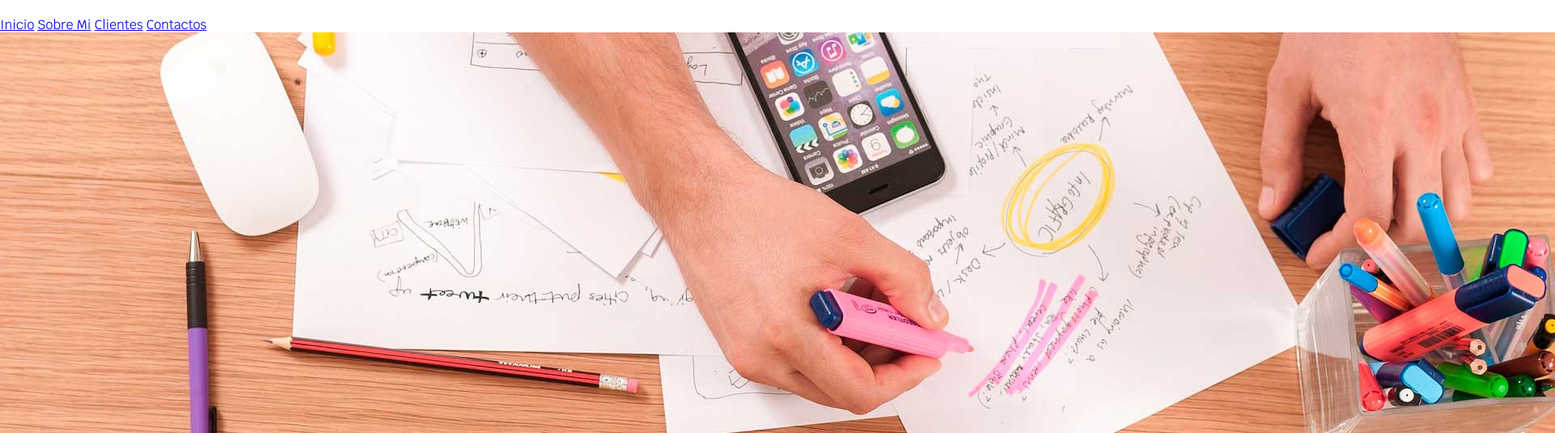
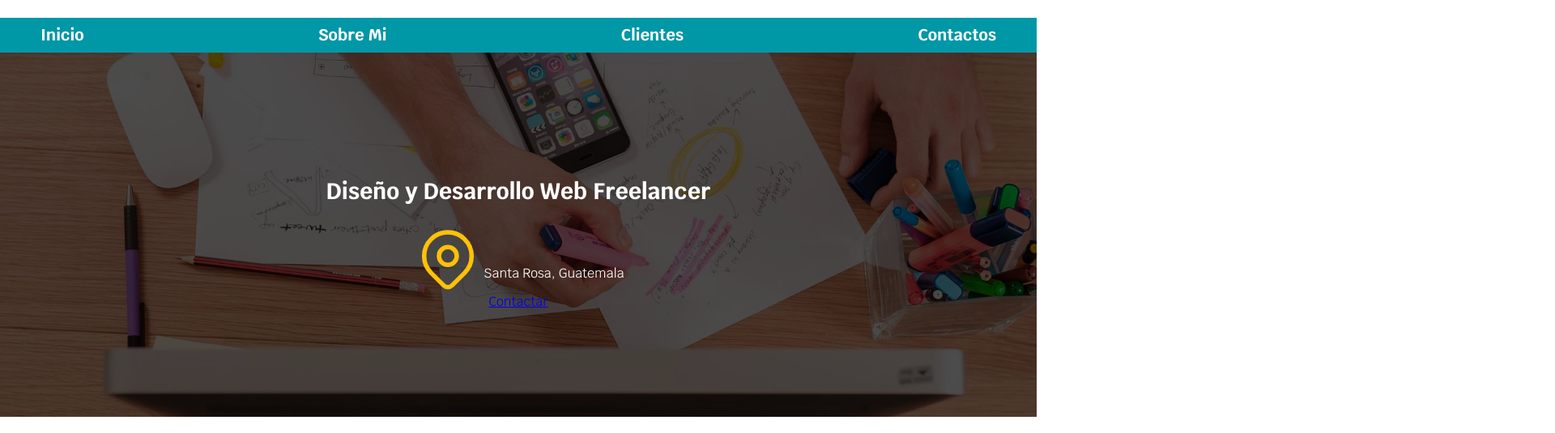
Before and after one commit to jbolanosa/freelancer, a plain HTML site: page index.html in a window 1280 px wide. Shown: the part 73-608 px from the top of the page at 81% size, 1920 px wide, since content can reach past the window. Drawn offline with Linux system fonts and the light colour scheme.

Commit message:
agregando estilo

```diff
--- a/css/style.css
+++ b/css/style.css
@@ -8,6 +8,11 @@
 
 html {
     font-size: 62.5%; /* truco para que 1rem = 10px*/
+    box-sizing: border-box;
+}
+
+*, *:before, *:after {
+    box-sizing: inherit;
 }
 
 body {
@@ -15,11 +20,90 @@ body {
     font-family: 'Krub', sans-serif;
 }
 
-.titulo {
+h1 {
+    font-size: 3.8rem;
+}
+
+h2 {
+    font-size: 2.8rem;
+}
+
+h3 {
+    font-size: 1.8rem;
+}
+
+h1, h2, h3 {
     text-align: center;
-    font-size: 3.8rem;
 }
 
 .titulo span {
     font-size: 2rem;
 }
+
+.contenedor {
+    max-width: 120rem;
+    margin: 0 auto;
+}
+
+.nav-bg {
+    background-color: var(--secundario);
+}
+
+.navegacion-principal {
+    display: flex;
+    flex-direction: column;
+}
+
+.navegacion-principal a{
+    display: block;
+    text-align: center;
+    color: var(--blanco);
+    padding: 1rem;
+    text-decoration: none;
+    font-size: 2rem;
+    font-weight: 700;
+
+}
+
+.navegacion-principal a:hover { /*pseudo-class*/
+    background-color: var(--primario);
+    color: var(--oscuro);
+}
+
+@media (min-width: 768px) {
+    .navegacion-principal {
+        flex-direction: row;
+        justify-content: space-between;
+    }
+}
+
+.hero {
+    background-image: url(../img/hero.jpg);
+    background-repeat: no-repeat;
+    background-size: cover;
+    height: 450px;
+    position: relative;
+}
+
+.contenido-hero {
+    position: absolute;
+    background-color: rgba(0, 0, 0, .7); /*Anterior*/
+    background-color: rgb(0, 0, 0 / 70%);
+    width: 100%;
+    height: 100%;
+
+    display: flex;
+    flex-direction: column;
+    align-items: center;
+    justify-content: center;
+}
+
+.contenido-hero h2,
+.contenido-hero p {
+    color: var(--blanco);
+}
+
+.ubicacion {
+    display: flex;
+    align-items: flex-end;
+}
--- a/index.html
+++ b/index.html
@@ -17,18 +17,20 @@
         <h1 class="titulo">José Bolaños <span>Freelancer</span></h1>
     </header>
 
-    <nav>
+    <div class="nav-bg">
+        <nav class="navegacion-principal contenedor">
             <a href="#">Inicio</a>
             <a href="#">Sobre Mi</a>
             <a href="#">Clientes</a>
             <a href="#">Contactos</a>
         </nav>
+    </div>
 
-    <img src="img/hero.jpg">
-
-    <section>
+    <section class="hero">
+        <div class="contenido-hero">
             <h2>Diseño y Desarrollo Web Freelancer</h2>
 
+            <div class="ubicacion">
                 <svg xmlns="http://www.w3.org/2000/svg" class="icon icon-tabler icon-tabler-map-pin" width="88" height="88" viewBox="0 0 24 24" stroke-width="1.5" stroke="#FFC107" fill="none" stroke-linecap="round" stroke-linejoin="round">
                     <path stroke="none" d="M0 0h24v24H0z"></path>
                     <circle cx="12" cy="11" r="3"></circle>
@@ -36,8 +38,10 @@
                 </svg>
 
                 <p>Santa Rosa, Guatemala</p>
+            </div>
 
             <a href="#">Contactar</a>
+        </div>
     </section>
 
     <main>
```
Lines whose indentation alone changed are shown as unchanged.
